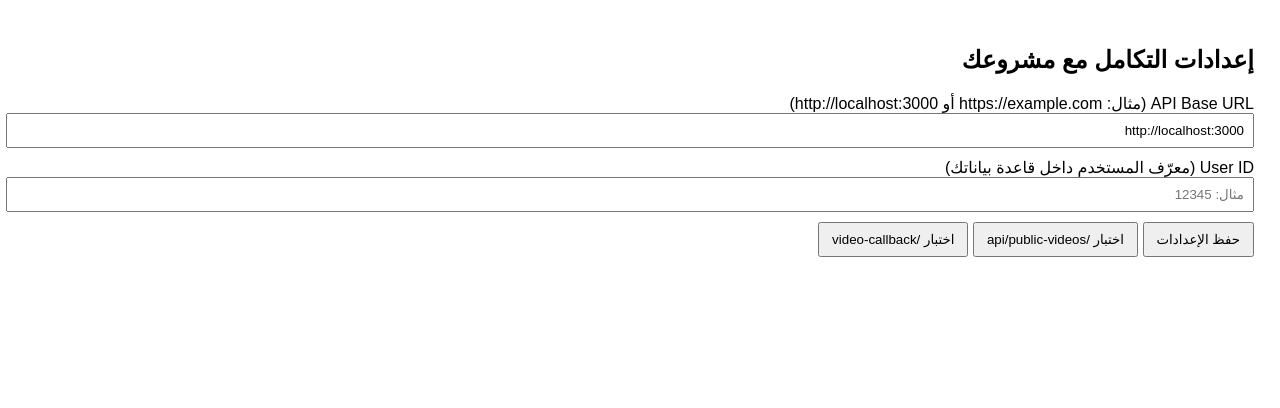
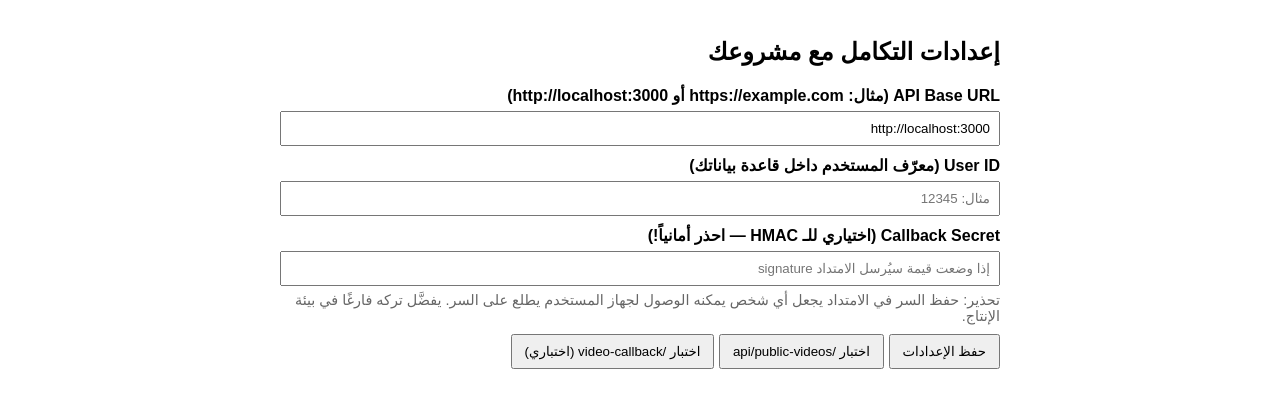
Before and after one commit to lonardo123/test, a browser extension: page options.html in a window 1280 px wide. Drawn offline with Linux system fonts and the light colour scheme.

Commit message:
Update options.html

```diff
--- a/options.html
+++ b/options.html
@@ -4,25 +4,35 @@
   <meta charset="utf-8" />
   <title>إعدادات TasksRewardBot</title>
   <style>
-    body { font-family: Arial, Helvetica, sans-serif; direction: rtl; padding: 18px; }
-    label { display:block; margin-top:10px; }
-    input[type=text] { width:100%; padding:8px; }
-    button { margin-top:10px; padding:8px 12px; }
-    .status { margin-top:10px; color: #333; }
+    body { font-family: Arial, Helvetica, sans-serif; direction: rtl; padding: 18px; max-width: 720px; margin: 0 auto; }
+    label { display:block; margin-top:10px; font-weight:600; }
+    input[type=text], input[type=password] { width:100%; padding:8px; box-sizing:border-box; margin-top:6px; }
+    button { margin-top:10px; padding:8px 12px; cursor:pointer; }
+    .status { margin-top:10px; color: #333; white-space: pre-wrap; }
+    .muted { color:#666; font-size:0.9em; margin-top:6px; }
   </style>
 </head>
 <body>
   <h2>إعدادات التكامل مع مشروعك</h2>
+
   <label>API Base URL (مثال: https://example.com أو http://localhost:3000)</label>
-  <input id="apiBase" type="text" placeholder="http://localhost:3000" />
+  <input id="apiBase" type="text" placeholder="https://perceptive-victory-production.up.railway.app" />
+
   <label>User ID (معرّف المستخدم داخل قاعدة بياناتك)</label>
   <input id="userId" type="text" placeholder="مثال: 12345" />
+
+  <label>Callback Secret (اختياري للـ HMAC — احذر أمانياً!)</label>
+  <input id="callbackSecret" type="password" placeholder="إذا وضعت قيمة سيُرسل الامتداد signature" />
+  <div class="muted">تحذير: حفظ السر في الامتداد يجعل أي شخص يمكنه الوصول لجهاز المستخدم يطلع على السر. يفضَّل تركه فارغًا في بيئة الإنتاج.</div>
+
   <div>
     <button id="saveBtn">حفظ الإعدادات</button>
     <button id="testPublic">اختبار /api/public-videos</button>
-    <button id="testCallback">اختبار /video-callback</button>
+    <button id="testCallback">اختبار /video-callback (اختباري)</button>
   </div>
+
   <div class="status" id="status"></div>
+
   <script src="options.js"></script>
 </body>
 </html>
```
